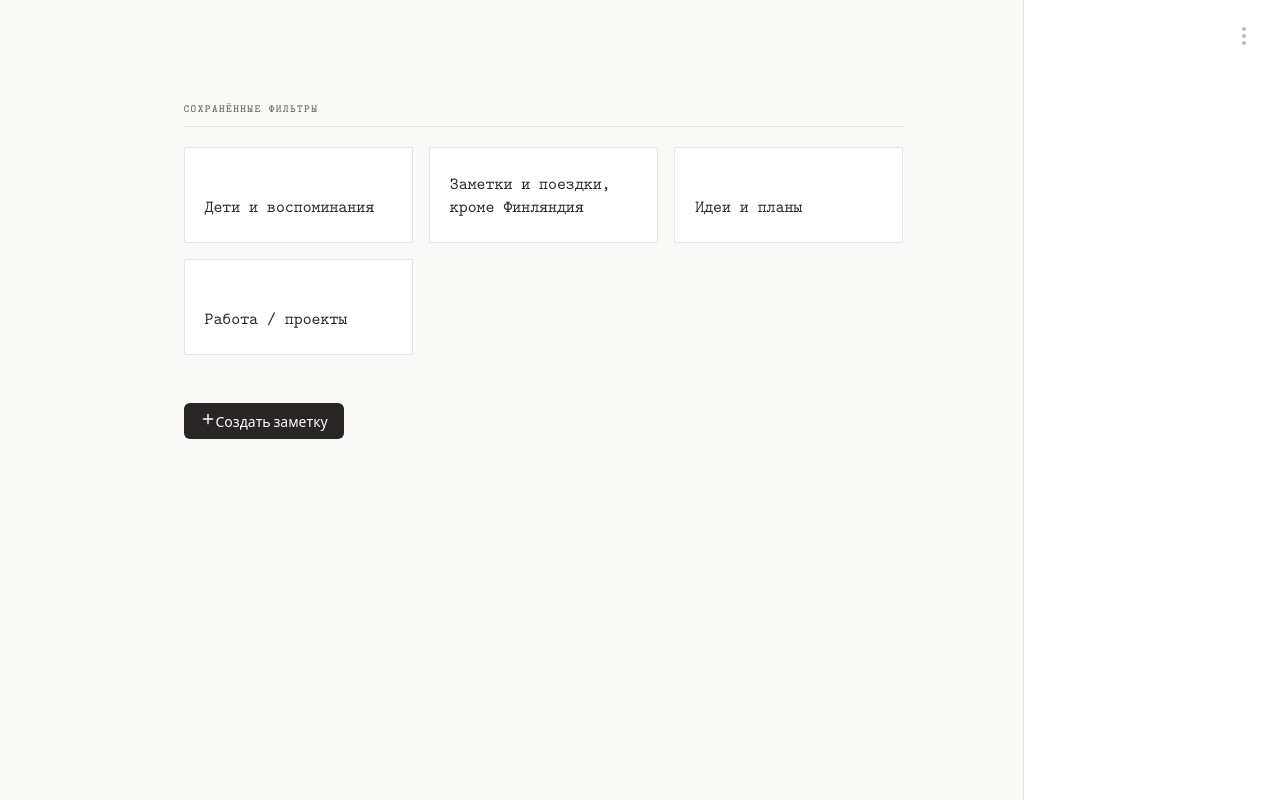
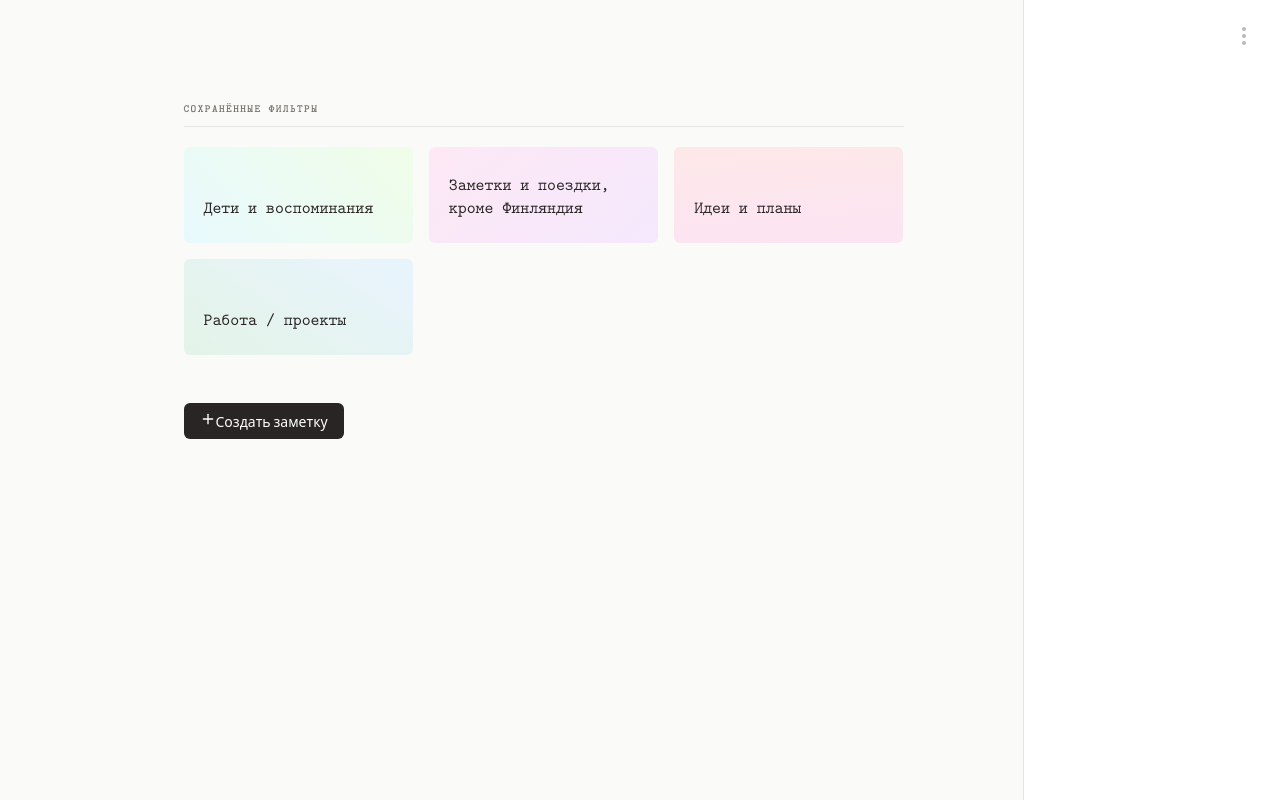
Before and after one commit to johnSamilin/solo, a React (Vite) app: page / in a window 1280 px wide. Built offline with nearby package versions, Linux system fonts and the light colour scheme.

Commit message:
Add unique pastel gradients to filter cards

```diff
--- a/src/components/EmptyState/EmptyState.css
+++ b/src/components/EmptyState/EmptyState.css
@@ -44,39 +44,21 @@
 .es-filter-card {
   display: flex;
   align-items: flex-end;
-  background: var(--color-white);
-  border: 1.5px solid var(--color-border);
-  border-radius: 2px;
+  border: none;
+  border-radius: 6px;
   padding: 1.5rem 1.25rem 1.25rem;
   min-height: 96px;
   cursor: pointer;
   text-align: left;
-  transition: border-color 0.15s, box-shadow 0.15s, transform 0.1s;
+  transition: box-shadow 0.18s, transform 0.12s, filter 0.18s;
   position: relative;
   overflow: hidden;
 }
 
-.es-filter-card::before {
-  content: '';
-  position: absolute;
-  top: 0;
-  left: 0;
-  right: 0;
-  height: 3px;
-  background: var(--color-text);
-  transform: scaleX(0);
-  transform-origin: left;
-  transition: transform 0.2s ease;
-}
-
 .es-filter-card:hover {
-  border-color: var(--color-text);
-  box-shadow: 3px 3px 0 var(--color-border);
-  transform: translate(-1px, -1px);
-}
-
-.es-filter-card:hover::before {
-  transform: scaleX(1);
+  box-shadow: 0 4px 18px rgba(0, 0, 0, 0.10);
+  transform: translateY(-2px);
+  filter: brightness(0.97);
 }
 
 .es-filter-label {
--- a/src/components/EmptyState/EmptyState.tsx
+++ b/src/components/EmptyState/EmptyState.tsx
@@ -1,4 +1,4 @@
-import { FC, useState } from 'react';
+import React, { FC, useState, useMemo } from 'react';
 import { observer } from 'mobx-react-lite';
 import { Plus, ChevronRight, ChevronDown } from 'lucide-react';
 import { useStore } from '../../stores/StoreProvider';
@@ -8,6 +8,23 @@ import './EmptyState.css';
 interface EmptyStateProps {
   onCreateNote: () => void;
   onOpenSearch: (tagPath?: string) => void;
+}
+
+const PASTEL_GRADIENTS = [
+  ['#fde8e8', '#fce4f3'],
+  ['#e8f4fd', '#e4f3e8'],
+  ['#fdf6e8', '#fde8d0'],
+  ['#eee8fd', '#e8f0fd'],
+  ['#e8fdf5', '#e8fdee'],
+  ['#fdf0e8', '#fde8e8'],
+  ['#f0fde8', '#e8f9fd'],
+  ['#fde8f5', '#f5e8fd'],
+];
+
+function pickGradient(index: number): string {
+  const pair = PASTEL_GRADIENTS[index % PASTEL_GRADIENTS.length];
+  const angle = 120 + (index * 37) % 120;
+  return `linear-gradient(${angle}deg, ${pair[0]}, ${pair[1]})`;
 }
 
 const EXAMPLE_FILTERS = [
@@ -58,6 +75,8 @@ const TagTreeNode: FC<TagTreeNodeProps> = ({ node, onTagClick }) => {
 export const EmptyState: FC<EmptyStateProps> = observer(({ onCreateNote, onOpenSearch }) => {
   const { tagsStore } = useStore();
 
+  const gradientOffset = useMemo(() => Math.floor(Math.random() * PASTEL_GRADIENTS.length), []);
+
   const handleTagClick = (path: string) => {
     onOpenSearch(path);
   };
@@ -68,10 +87,11 @@ export const EmptyState: FC<EmptyStateProps> = observer(({ onCreateNote, onOpenS
         <section className="es-section">
           <h2 className="es-section-title">Сохранённые фильтры</h2>
           <div className="es-filters-grid">
-            {EXAMPLE_FILTERS.map(filter => (
+            {EXAMPLE_FILTERS.map((filter, i) => (
               <button
                 key={filter.id}
                 className="es-filter-card"
+                style={{ background: pickGradient(gradientOffset + i) } as React.CSSProperties}
                 onClick={() => onOpenSearch()}
               >
                 <span className="es-filter-label">{filter.label}</span>
```
